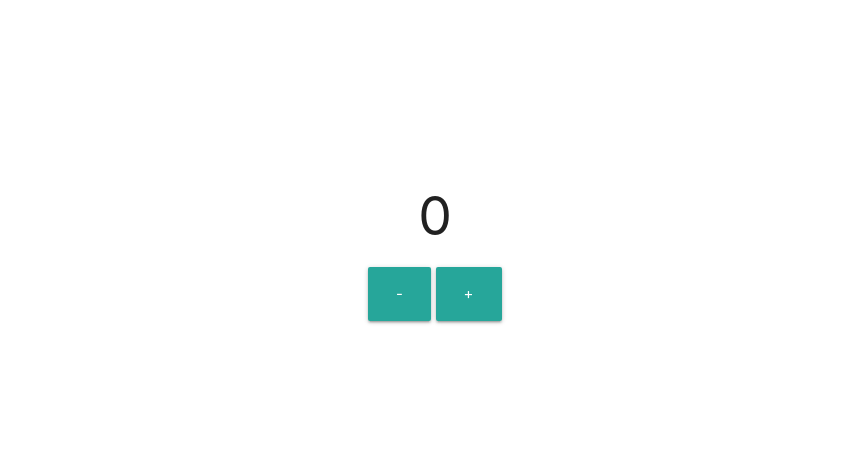
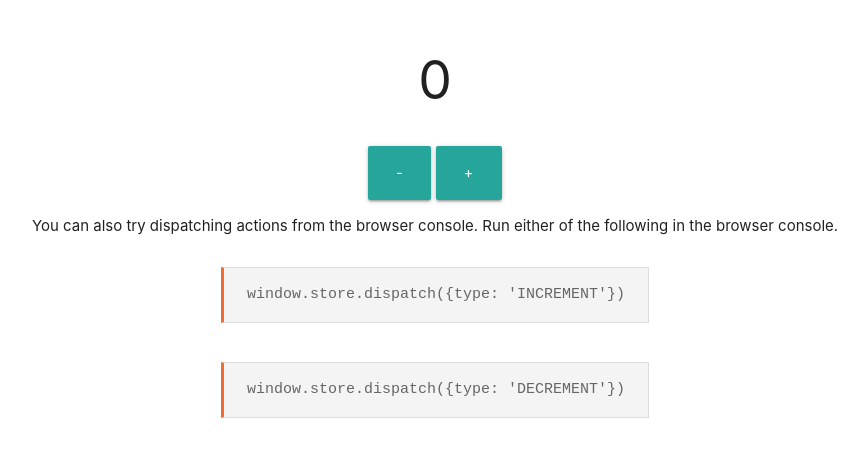
Before and after one commit to dankreiger/vanilla-simple-redux, a website built with Vite: page index.html in a window 1280 px wide. Shown: the part 164-620 px from the top of the page, without its empty margins (205-1073 px from the left). Built offline with nearby package versions, Linux system fonts and the light colour scheme.

Commit message:
docs: add README

```diff
--- /dev/null
+++ b/index.css
@@ -0,0 +1,28 @@
+body {
+  height: 100vh;
+}
+
+.centered {
+  display: flex;
+  justify-content: center;
+  flex-direction: column;
+  align-items: center;
+  gap: 1rem;
+}
+code {
+  background-color: #f4f4f4;
+  border: 1px solid #ddd;
+  border-left: 3px solid #f36d33;
+  color: #666;
+  page-break-inside: avoid;
+  font-family: monospace;
+  font-size: 15px;
+  line-height: 1.6;
+  margin-bottom: 1.6em;
+  max-width: 100%;
+  overflow: auto;
+  display: block;
+  padding: 1em 1.5em;
+  display: block;
+  word-wrap: break-word;
+}
--- a/index.html
+++ b/index.html
@@ -1,29 +1,25 @@
 <!DOCTYPE html>
 <html lang="en">
-
   <head>
     <meta charset="UTF-8" />
-  <link rel="icon" type="image/svg+xml" href="https://redux.js.org/img/redux.svg" />
+    <link
+      rel="icon"
+      type="image/svg+xml"
+      href="https://redux.js.org/img/redux.svg"
+    />
     <meta name="viewport" content="width=device-width, initial-scale=1.0" />
-  <link rel="stylesheet" href="https://cdnjs.cloudflare.com/ajax/libs/materialize/1.0.0/css/materialize.min.css" />
+    <link
+      rel="stylesheet"
+      href="https://cdnjs.cloudflare.com/ajax/libs/materialize/1.0.0/css/materialize.min.css"
+    />
 
     <title>Vanilla Redux</title>
-  <style>
-    body {
-      height: 100vh;
-    }
-
-    .centered {
-      display: flex;
-      justify-content: center;
-      flex-direction: column;
-      align-items: center;
-    }
-  </style>
+    <link rel="stylesheet" href="index.css" />
 
     <script type="module" src="./src/main.ts"></script>
     <script type="module">
-    const render = () => document.querySelector('h2').innerHTML = store.getState();
+      const render = () =>
+        (document.querySelector('h2').innerHTML = store.getState());
       store.subscribe(render);
       render();
     </script>
@@ -39,6 +35,16 @@
         +
       </button>
     </div>
+
+    <div>
+      You can also try dispatching actions from the browser console. Run either
+      of the following in the browser console.
+    </div>
+
+    <pre class="centered">
+
+    <code>window.store.dispatch({type: 'INCREMENT'})</code>
+    <code>window.store.dispatch({type: 'DECREMENT'})</code>
+    </pre>
   </body>
-
 </html>
--- a/package.json
+++ b/package.json
@@ -13,8 +13,5 @@
     "typescript": "^5.2.2",
     "vite": "^5.0.0",
     "vitest": "^0.34.6"
-  },
-  "dependencies": {
-    "redux": "^4.2.1"
   }
 }
--- a/src/main.ts
+++ b/src/main.ts
@@ -16,5 +16,5 @@ export const reducer = (state = 0, action: Action) => {
 // Create store
 const store = createStore(reducer);
 
-// For debugging
+// For debugging from the browser console.
 (window as any).store = store;
```
Also changed, not shown: README.md (added), 1 other file. Lines whose indentation alone changed are shown as unchanged.
